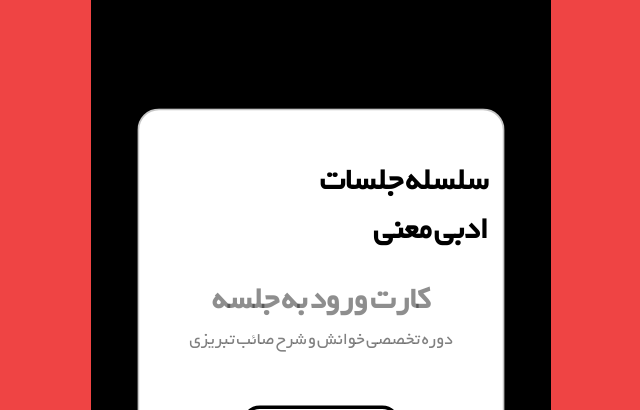
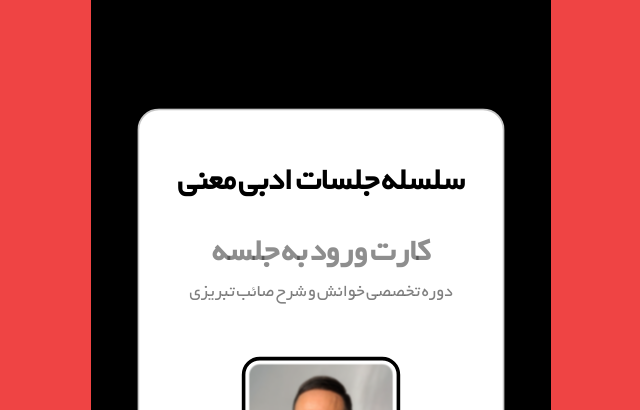
Before and after one commit to ihsohrabi/maeni-card, a plain HTML site: page index.html in a window 1280 px wide. Shown: the top 410 px of the page, without its empty margins (319-959 px from the left). Drawn offline with Linux system fonts and the light colour scheme.

Commit message:
maeni-card-2

```diff
--- a/index.html
+++ b/index.html
@@ -19,8 +19,8 @@
             class="w-full h-full flex justify-center items-center relative overflow-hidden"
           >
             <div class="card overflow-hidden">
-              <p class="w-3/4 text-right mt-5 text-[18px] font-bold  rounded-md">
-                سلسله جلسات <br> ادبی معنی
+              <p class="w-full text-center mt-5 text-[18px] font-bold  rounded-md">
+                سلسله جلسات  ادبی معنی
               </p>
               <p
                 class="w-full text-center mt-3 text-[18px] font-bold text-[#2b2b2b88]"
```
